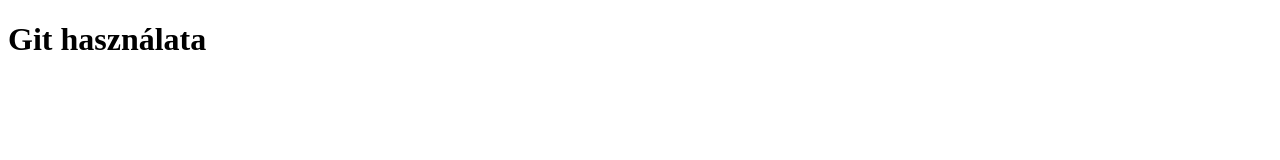
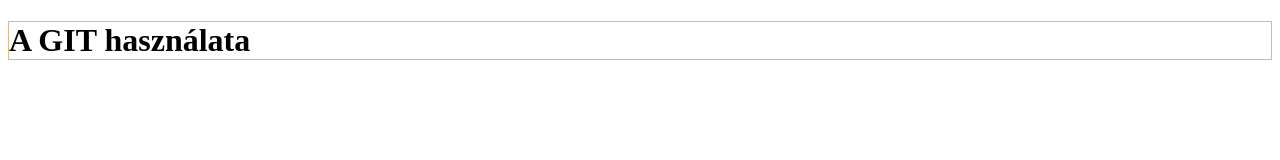
Before and after one commit to swexzy69420/Firstproject, a plain HTML site: page index.html in a window 1280 px wide. Drawn offline with Linux system fonts and the light colour scheme.

Commit message:
Címsor keretezése

```diff
--- a/index.html
+++ b/index.html
@@ -6,6 +6,6 @@
     <title>Git használata</title>
 </head>
 <body>
-    <h1>Git használata</h1>
+    <h1 style="border: 1px solid burlywood">A GIT használata</h1>
 </body>
 </html>
```
